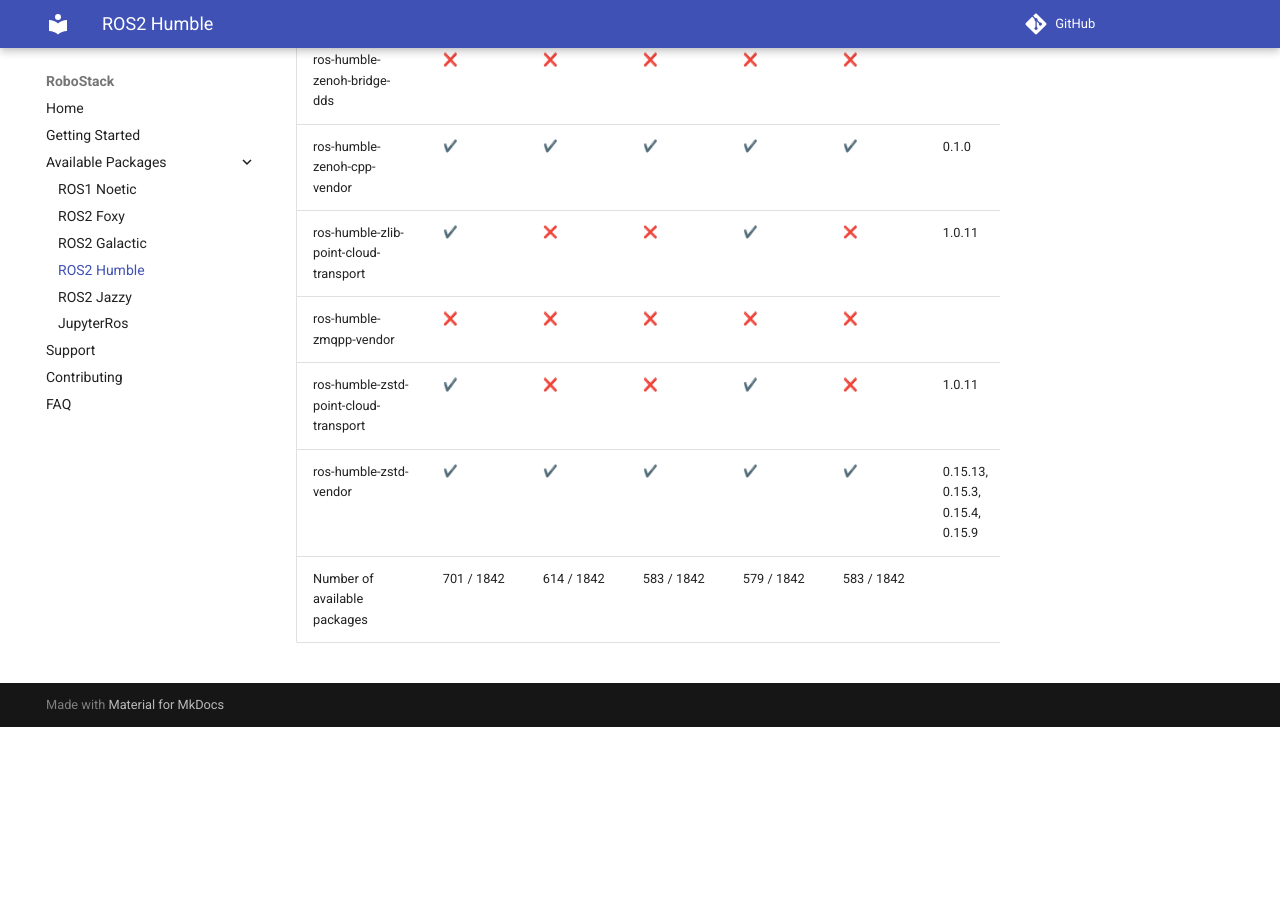
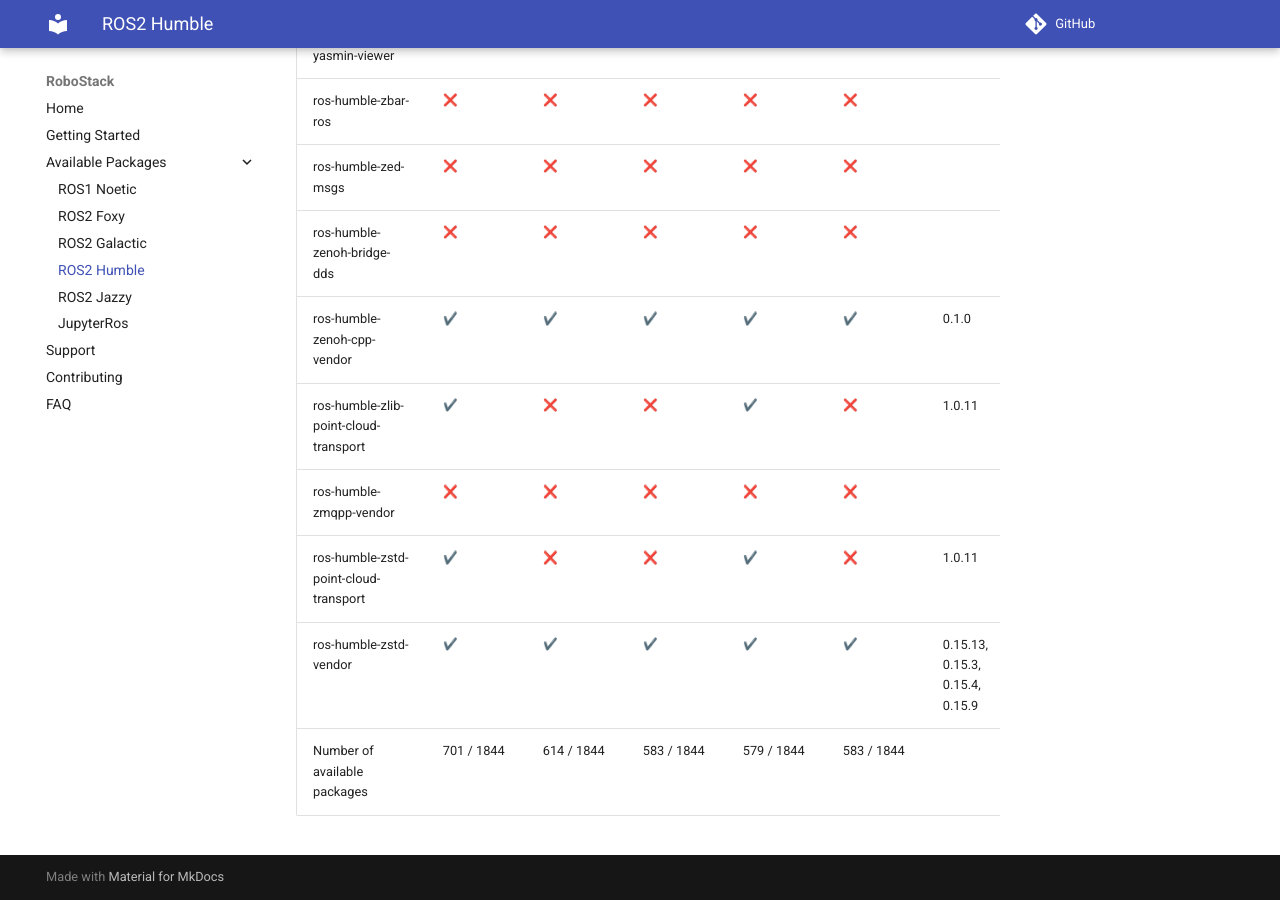
Before and after one commit to RoboStack/robostack.github.io, an MkDocs documentation site: the page built from docs/humble.md, in a window 1280 px wide and 900 px high, scrolled down 147264 px. Built offline with MkDocs 1.6.1 and Material for MkDocs 9.7.7, drawn with Linux system fonts in a browser that asks for light colours; emoji names are drawn with the system emoji font; comment, search, counter and statistics services are not loaded; before the commit the page ends 147991 px from its top, so only the background shows below that; some of the changed text lies outside the part shown.

Commit message:
Update tables

```diff
--- a/docs/humble.md
+++ b/docs/humble.md
@@ -1842,4 +1844,4 @@
 | ros-humble-zmqpp-vendor | :x: { data-sort='0' } | :x: { data-sort='0' } | :x: { data-sort='0' } | :x: { data-sort='0' } | :x: { data-sort='0' } |   |
 | ros-humble-zstd-point-cloud-transport | :heavy_check_mark: { data-sort='1' } | :x: { data-sort='0' } | :x: { data-sort='0' } | :heavy_check_mark: { data-sort='1' } | :x: { data-sort='0' } | 1.0.11  |
 | ros-humble-zstd-vendor | :heavy_check_mark: { data-sort='1' } | :heavy_check_mark: { data-sort='1' } | :heavy_check_mark: { data-sort='1' } | :heavy_check_mark: { data-sort='1' } | :heavy_check_mark: { data-sort='1' } | 0.15.13, 0.15.3, 0.15.4, 0.15.9  |
-| Number of available packages |  701 / 1842 | 614 / 1842 | 583 / 1842 | 579 / 1842 | 583 / 1842 |
+| Number of available packages |  701 / 1844 | 614 / 1844 | 583 / 1844 | 579 / 1844 | 583 / 1844 |
```
Also changed, not shown: other parts of docs/humble.md (+2 -0 lines).
